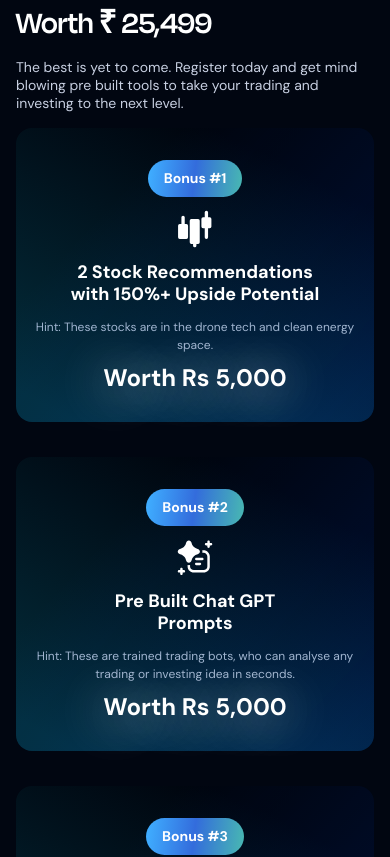
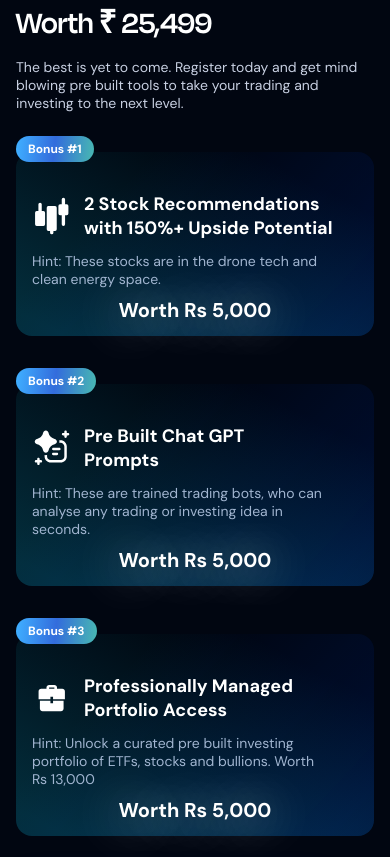
Before and after one commit to vikrantkkkk/algo-webinar, a React (Vite) app: page / in a window 390 px wide. Shown: the part 5760-6617 px from the top of the page. Built offline with nearby package versions, Linux system fonts and the light colour scheme; a web font is replaced by a local one.

Commit message:
webinar bonus completed

```diff
--- a/src/components/WebinarBonus.jsx
+++ b/src/components/WebinarBonus.jsx
@@ -33,19 +33,76 @@ const WebinarBonus = () => {
     },
   ];
 
-  const BonusCard = ({ bonus }) => (
+  // Mobile Card Component - Horizontal Layout
+  const MobileBonusCard = ({ bonus }) => (
     <div
-      className="rounded-[16px] px-4 py-8 md:px-8 md:py-12 flex-1"
+      className="rounded-[16px] p-4 flex-1 relative mt-6"
       style={{
         background: `linear-gradient(206.92deg, rgba(0, 0, 0, 0.2) 16.84%, rgba(15, 208, 234, 0.2) 93.26%), linear-gradient(132.92deg, rgba(0, 0, 0, 0) 25.91%, rgba(0, 68, 255, 0.2) 94.34%)`,
       }}
     >
-      {/* Content Container */}
-      <div className="flex flex-col gap-3 md:gap-4 h-full">
+      {/* Bonus Badge - Absolute positioned at top-left */}
+      <div
+        className="absolute left-0 -top-4 inline-flex items-center text-white px-3 py-1 rounded-full text-[12px] font-semibold"
+        style={{
+          background: `linear-gradient(96.9deg, #3FADFF 2.48%, #336CDC 49.16%, #47B4B4 96.8%), linear-gradient(0deg, rgba(0, 0, 0, 0.2), rgba(0, 0, 0, 0.2))`,
+        }}
+      >
+        {bonus.badgeText}
+      </div>
+
+      {/* Content Container - Icon and Title in Row */}
+      <div className="flex flex-col gap-3 h-full pt-6">
+        {/* Icon and Title Row */}
+        <div className="flex gap-3 items-center justify-start">
+          {/* Icon */}
+          <div className="flex-shrink-0">
+            <img src={bonus.icon} alt={bonus.badgeText} className="w-10 h-10" />
+          </div>
+
+          {/* Title */}
+          <div className="flex-1">
+            <h3
+              className="text-white text-[18px] leading-[24px] font-bold text-left"
+              dangerouslySetInnerHTML={{ __html: bonus.title }}
+            ></h3>
+          </div>
+        </div>
+
+        {/* Hint */}
+        <p className="text-[#A1B5D0] font-normal w-[90%] text-[14px] leading-[18px] text-left flex-grow">
+          {bonus.hint}
+        </p>
+
+         {/* Value */}
+         <div className="text-center">
+           <p
+             className="text-white text-[20px] leading-[20px] font-semibold"
+             style={{
+               textShadow: "0px 4px 47.4px #FFFFFF",
+             }}
+           >
+             {bonus.value}
+           </p>
+         </div>
+      </div>
+    </div>
+  );
+
+  // Desktop Card Component - Vertical Layout
+  const DesktopBonusCard = ({ bonus }) => (
+    <div
+      className="rounded-[16px] px-8 py-12 flex-1"
+      style={{
+        background: `linear-gradient(206.92deg, rgba(0, 0, 0, 0.2) 16.84%, rgba(15, 208, 234, 0.2) 93.26%), linear-gradient(132.92deg, rgba(0, 0, 0, 0) 25.91%, rgba(0, 68, 255, 0.2) 94.34%)`,
+      }}
+    >
+      {/* Content Container - Vertical Layout */}
+      <div className="flex flex-col gap-4 h-full">
         {/* Badge */}
         <div className="flex justify-center">
           <div
-            className="inline-flex items-center text-white px-4 py-2 md:px-8 md:py-3 rounded-full text-[14px] md:text-[18px] font-semibold"
+            className="inline-flex items-center text-white px-8 py-3 rounded-full text-[18px] font-semibold"
             style={{
               background: `linear-gradient(96.9deg, #3FADFF 2.48%, #336CDC 49.16%, #47B4B4 96.8%), linear-gradient(0deg, rgba(0, 0, 0, 0.2), rgba(0, 0, 0, 0.2))`,
             }}
@@ -56,24 +113,24 @@ const WebinarBonus = () => {
 
         {/* Icon */}
         <div className="flex justify-center">
-          <img src={bonus.icon} alt={bonus.badgeText} className="w-10 h-10 md:w-12 md:h-12" />
+          <img src={bonus.icon} alt={bonus.badgeText} className="w-12 h-12" />
         </div>
 
         {/* Title */}
         <h3
-          className="text-white text-[18px] md:text-[24px] font-bold text-center leading-tight"
+          className="text-white text-[24px] font-bold text-center leading-tight"
           dangerouslySetInnerHTML={{ __html: bonus.title }}
         ></h3>
 
         {/* Hint */}
-        <p className="text-[#A1B5D0] text-[12px] md:text-[16px] leading-[18px] md:leading-relaxed text-center flex-grow">
+        <p className="text-[#A1B5D0] text-[16px] leading-relaxed text-center flex-grow">
           {bonus.hint}
         </p>
 
         {/* Value */}
         <div className="text-center">
           <p
-            className="text-white text-[24px] md:text-[32px] leading-[24px] md:leading-[32px] font-semibold"
+            className="text-white text-[24px] leading-[22px] font-semibold"
             style={{
               textShadow: "0px 4px 47.4px #FFFFFF",
             }}
@@ -109,7 +166,7 @@ const WebinarBonus = () => {
           <AnimateFromInside>
             <div className="flex gap-6 md:gap-8">
               {bonuses.map((bonus) => (
-                <BonusCard key={bonus.id} bonus={bonus} />
+                <DesktopBonusCard key={bonus.id} bonus={bonus} />
               ))}
             </div>
           </AnimateFromInside>
@@ -118,9 +175,9 @@ const WebinarBonus = () => {
         {/* Mobile Layout - Single column */}
         <div className="md:hidden flex flex-col gap-6">
           <AnimateFromInside>
-            <div className="flex flex-col gap-[35px]">
+            <div className="flex flex-col gap-6">
               {bonuses.map((bonus) => (
-                <BonusCard key={bonus.id} bonus={bonus} />
+                <MobileBonusCard key={bonus.id} bonus={bonus} />
               ))}
             </div>
           </AnimateFromInside>
```
